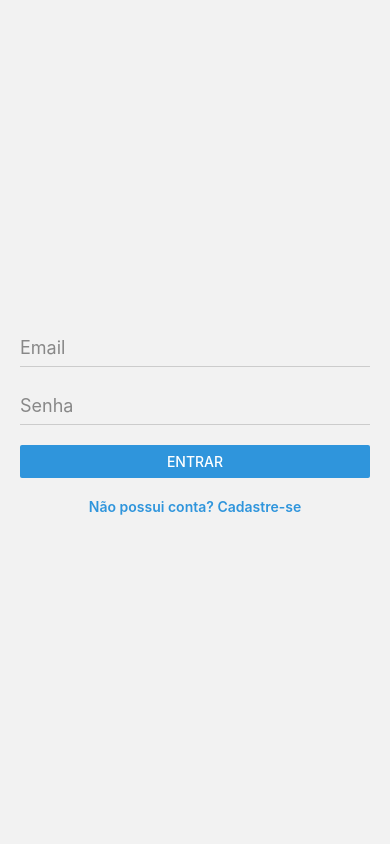
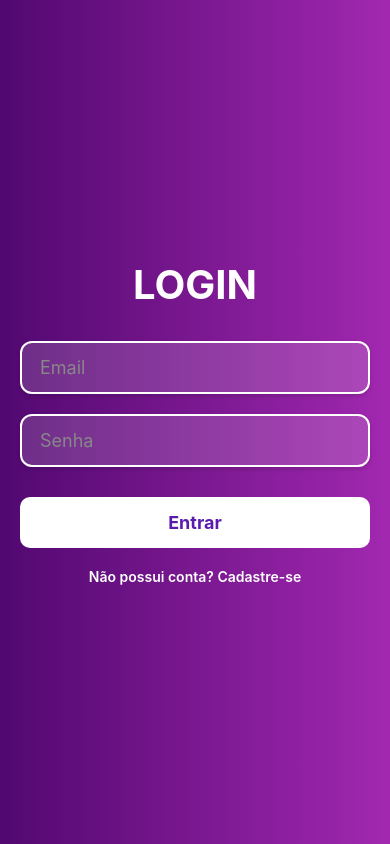
Before and after one commit to eikefrota/quiz-dev, a React Native app in the folder mobile/: screen /Login in a window 390 px wide. Built offline with nearby package versions, Linux system fonts and the light colour scheme.

Commit message:
Tela de Login e Cadastro personalizadas

```diff
--- a/mobile/app/constants/theme.jsx
+++ b/mobile/app/constants/theme.jsx
@@ -4,10 +4,11 @@ export const colors = {
   border: '#ccc',
   textDark: '#333',
   textLight: '#888',
-  white: '#fff',
-  background: '#f2f2f2',
+  background: 'linear-gradient(90deg, #510870, #a228b0)',
   error: '#ff4d4d',
   success: '#4BB543',
+  white: '#fff',
+  purple: '#5B1CAE',
 };
 
 export const fonts = {
--- a/mobile/app/screens/CadastroScreen.jsx
+++ b/mobile/app/screens/CadastroScreen.jsx
@@ -1,12 +1,12 @@
 import React, { useState } from 'react';
-import { View, TextInput, Button, Text, StyleSheet, TouchableOpacity } from 'react-native';
+import { View, TextInput, Text, StyleSheet, TouchableOpacity } from 'react-native';
 import { useNavigation } from '@react-navigation/native';
+import { LinearGradient } from 'expo-linear-gradient';
 import api from '../api/api';
 import { colors, fonts } from '../constants/theme';
 
 export default function CadastroScreen() {
   const navigation = useNavigation();
-
   const [nome, setNome] = useState('');
   const [email, setEmail] = useState('');
   const [senha, setSenha] = useState('');
@@ -17,9 +17,7 @@ export default function CadastroScreen() {
         alert('Preencha todos os campos');
         return;
       }
-      // Substitua com sua API real para cadastro
       await api.post('/usuarios', { nome, email, senha });
-
       navigation.replace('Login');
     } catch (error) {
       alert('Erro ao cadastrar usuário.');
@@ -27,7 +25,14 @@ export default function CadastroScreen() {
   };
 
   return (
-    <View style={styles.container}>
+    <LinearGradient
+      colors={['#510870', '#a228b0']}
+      start={{ x: 0, y: 0 }}
+      end={{ x: 1, y: 0 }}
+      style={styles.container}
+    >
+      <View style={styles.inner}>
+        <Text style={styles.title}>Cadastro</Text>
         <TextInput
           placeholder="Nome"
           value={nome}
@@ -51,36 +56,79 @@ export default function CadastroScreen() {
           style={styles.input}
           placeholderTextColor={colors.textLight}
         />
-      <Button title="Cadastrar" color={colors.primary} onPress={cadastrar} />
+        <TouchableOpacity style={styles.button} onPress={cadastrar}>
+          <Text style={styles.buttonText}>Cadastrar</Text>
+        </TouchableOpacity>
         <TouchableOpacity onPress={() => navigation.navigate('Login')} style={styles.link}>
           <Text style={styles.linkText}>Já possui conta? Faça login</Text>
         </TouchableOpacity>
       </View>
+    </LinearGradient>
   );
 }
 
 const styles = StyleSheet.create({
   container: {
     flex: 1,
-    backgroundColor: colors.background,
     padding: 20,
-    justifyContent: 'center',
+    justifyContent: 'center', // centraliza verticalmente
+    alignItems: 'center',     // centraliza horizontalmente
+  },
+  inner: {
+    width: '100%',
+    maxWidth: 400,
+    alignItems: 'center',
+    backgroundColor: 'transparent',
+  },
+  title: {
+    fontSize: 40,
+    color: colors.white,
+    fontWeight: 'bold',
+    marginBottom: 32,
+    textAlign: 'center',
   },
   input: {
-    borderBottomWidth: 1,
-    borderBottomColor: colors.border,
+    backgroundColor: 'rgba(255,255,255,0.15)',
+    borderRadius: 12,
+    borderWidth: 2,
+    borderColor: colors.white,
     marginBottom: 20,
     fontSize: 18,
-    paddingVertical: 8,
-    color: colors.textDark,
+    paddingVertical: 14,
+    paddingHorizontal: 18,
+    color: colors.white,
     fontFamily: fonts.regular,
+    shadowColor: '#000',
+    shadowOffset: { width: 0, height: 2 },
+    shadowOpacity: 0.15,
+    shadowRadius: 4,
+    elevation: 2,
+    width: '100%',
+    minWidth: 220,
+  },
+  button: {
+    backgroundColor: colors.white,
+    paddingVertical: 15,
+    paddingHorizontal: 10,
+    borderRadius: 10,
+    width: '100%',
+    marginTop: 10,
+    marginBottom: 10,
+    alignSelf: 'center',
+  },
+  buttonText: {
+    color: colors.purple,
+    fontSize: 18,
+    fontFamily: fonts.bold,
+    fontWeight: 'bold',
+    textAlign: 'center',
   },
   link: {
-    marginTop: 20,
+    marginTop: 10,
     alignItems: 'center',
   },
   linkText: {
-    color: colors.primary,
+    color: colors.white,
     fontWeight: '600',
   },
 });
--- a/mobile/app/screens/HomeScreen.jsx
+++ b/mobile/app/screens/HomeScreen.jsx
@@ -2,7 +2,7 @@ import React from 'react';
 import { Text, TouchableOpacity, StyleSheet, Image } from 'react-native';
 import { LinearGradient } from 'expo-linear-gradient';
 import { useNavigation } from '@react-navigation/native';
-import { colors, fonts } from './theme'; // Ajuste o caminho se necessário
+import { colors, fonts } from '../constants/theme'; // Ajuste o caminho se necessário
 
 export default function HomeScreen() {
   const navigation = useNavigation();
@@ -16,7 +16,7 @@ export default function HomeScreen() {
     >
       <Image
         source={require('../assets/images/logo.png')} // ajuste o caminho conforme sua estrutura
-        style={{ width: 400, height: 400, marginBottom: 40 }}
+        style={{ width: 500, height: 500 }}
         resizeMode="contain"
       />
 
@@ -54,7 +54,7 @@ const styles = StyleSheet.create({
     marginTop: 30,
   },
   buttonText: {
-    color: colors.textPurple,
+    color: colors.purple,
     fontSize: 18,
     fontFamily: fonts.bold,
     fontWeight: 'bold',
--- a/mobile/app/screens/LoginScreen.jsx
+++ b/mobile/app/screens/LoginScreen.jsx
@@ -1,7 +1,8 @@
 import React, { useState } from 'react';
 import { View, TextInput, Button, Text, StyleSheet, TouchableOpacity } from 'react-native';
 import { useNavigation } from '@react-navigation/native';
-import api from '../api/api'; // axios configurado
+import { LinearGradient } from 'expo-linear-gradient';
+import api from '../api/api';
 import { colors, fonts } from '../constants/theme';
 
 export default function LoginScreen() {
@@ -12,31 +13,38 @@ export default function LoginScreen() {
   const login = async () => {
     try {
       if (!email || !senha) {
-        alert('Informe email e senha.');
+        alert('Preencha todos os campos');
         return;
       }
-      // Validação mockada:
-      if (email === 'leo@gmail.com' && senha === '123') {
-        navigation.navigate('Listagem');
-      } else {
-        alert('Email ou senha incorretos.');
-      }
+      // Substitua com sua API real para login
+      await api.post('/login', { email, senha });
+
+      navigation.replace('Home');
     } catch (error) {
-      alert('Erro ao logar. Tente novamente.');
+      alert('Erro ao fazer login.');
     }
   };
 
   return (
-    <View style={styles.container}>
+    <LinearGradient
+      colors={['#510870', '#a228b0']}
+      start={{ x: 0, y: 0 }}
+      end={{ x: 1, y: 0 }}
+      style={styles.container}
+    >
+      <View style={styles.inner}>
+
+        <Text style={styles.title}>LOGIN</Text>
+
         <TextInput
           placeholder="Email"
           value={email}
           onChangeText={setEmail}
+          keyboardType="email-address"
           style={styles.input}
           placeholderTextColor={colors.textLight}
-        keyboardType="email-address"
-        autoCapitalize="none"
         />
+
         <TextInput
           placeholder="Senha"
           value={senha}
@@ -45,37 +53,81 @@ export default function LoginScreen() {
           style={styles.input}
           placeholderTextColor={colors.textLight}
         />
+        <TouchableOpacity style={styles.button} onPress={login}>
+          <Text style={styles.buttonText}>Entrar</Text>
+        </TouchableOpacity>
 
-      <Button title="Entrar" color={colors.primary} onPress={login} />
         <TouchableOpacity onPress={() => navigation.navigate('Cadastro')} style={styles.link}>
           <Text style={styles.linkText}>Não possui conta? Cadastre-se</Text>
         </TouchableOpacity>
+
       </View>
+    </LinearGradient>
   );
 }
 
 const styles = StyleSheet.create({
   container: {
     flex: 1,
-    backgroundColor: colors.background,
     padding: 20,
-    justifyContent: 'center',
+    justifyContent: 'center', // centraliza verticalmente
+    alignItems: 'center',     // centraliza horizontalmente
+  },
+  inner: {
+    width: '100%',
+    maxWidth: 400,
+    alignItems: 'center',
+    backgroundColor: 'transparent',
+  },
+  title: {
+    fontSize: 40,
+    color: colors.white,
+    fontWeight: 'bold',
+    marginBottom: 32,
+    textAlign: 'center',
   },
   input: {
-    borderBottomWidth: 1,
-    borderBottomColor: colors.border,
+    backgroundColor: 'rgba(255,255,255,0.15)',
+    borderRadius: 12,
+    borderWidth: 2,
+    borderColor: colors.white,
     marginBottom: 20,
     fontSize: 18,
-    paddingVertical: 8,
-    color: colors.textDark,
+    paddingVertical: 14,
+    paddingHorizontal: 18,
+    color: colors.white,
     fontFamily: fonts.regular,
+    shadowColor: '#000',
+    shadowOffset: { width: 0, height: 2 },
+    shadowOpacity: 0.15,
+    shadowRadius: 4,
+    elevation: 2,
+    width: '100%',
+    minWidth: 220,
+  },
+  button: {
+    backgroundColor: colors.white,
+    paddingVertical: 15,
+    paddingHorizontal: 10,
+    borderRadius: 10,
+    width: '100%',
+    marginTop: 10,
+    marginBottom: 10,
+    alignSelf: 'center',
+  },
+  buttonText: {
+    color: colors.purple,
+    fontSize: 18,
+    fontFamily: fonts.bold,
+    fontWeight: 'bold',
+    textAlign: 'center',
   },
   link: {
-    marginTop: 20,
+    marginTop: 10,
     alignItems: 'center',
   },
   linkText: {
-    color: colors.primary,
+    color: colors.white,
     fontWeight: '600',
   },
 });
--- a/mobile/app/screens/theme.js
+++ b/mobile/app/screens/theme.js
@@ -6,9 +6,8 @@ export const colors = {
   white: '#fff',
   success: '#10b981',       // verde
   error: '#ef4444',         // vermelho
-  textDark: '#111827',      // quase preto
-  textLight: '#6b7280',
-  textPurple: '#5B1CAE',     // cinza escuro
+  textPurple: '#5b1cae',      // quase preto
+  textLight: '#6b7280',    // cinza escuro
   border: '#d1d5db',        // cinza borda
 };
 
```
Lines whose indentation alone changed are shown as unchanged.
